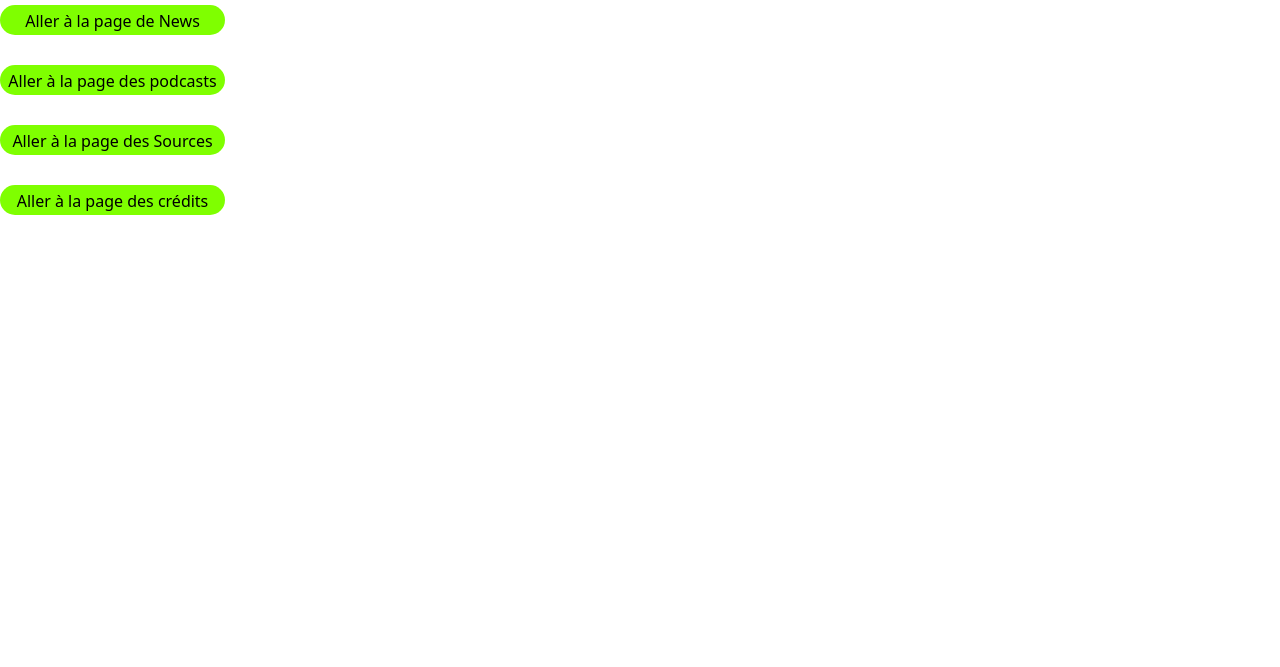
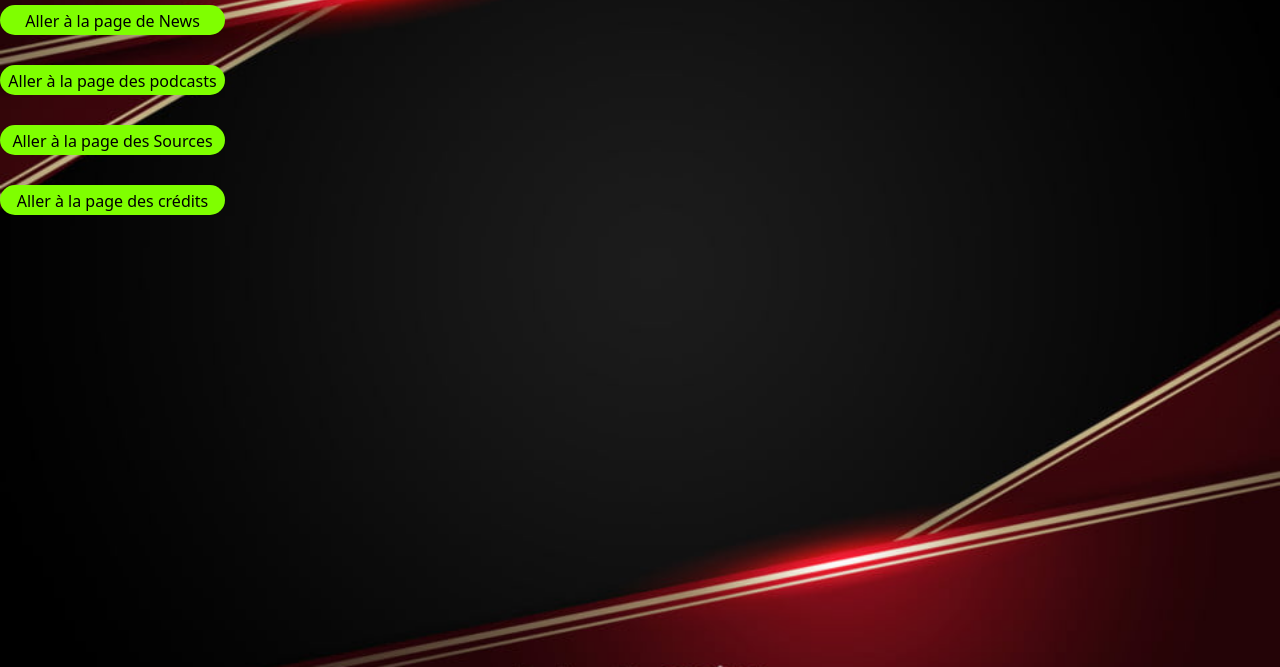
Before and after one commit to DevTenoste/MySiteWeb, a plain HTML site: page index.html in a window 1280 px wide. Shown: the part 133-800 px from the top of the page. Drawn offline with nearby package versions, Linux system fonts and the light colour scheme.

Commit message:
Update monstyle.css

```diff
--- a/monstyle.css
+++ b/monstyle.css
@@ -33,7 +33,6 @@ body {
     height: auto;
     padding-bottom: 10px;
     background-image: url("https://github.com/DevTenoste/MySiteWeb/blob/main/img/pngtree-red-spot-delicate-style-business-style-abstract-dark-background-image_2599.jpg?raw=true");
-    background-image: url("assets/lib/img/pngtree-red-spot-delicate-style-business-style-abstract-dark-background-image_2599.jpg");
     background-position: center center;
     background-repeat: no-repeat;
     background-attachment: fixed;
```
